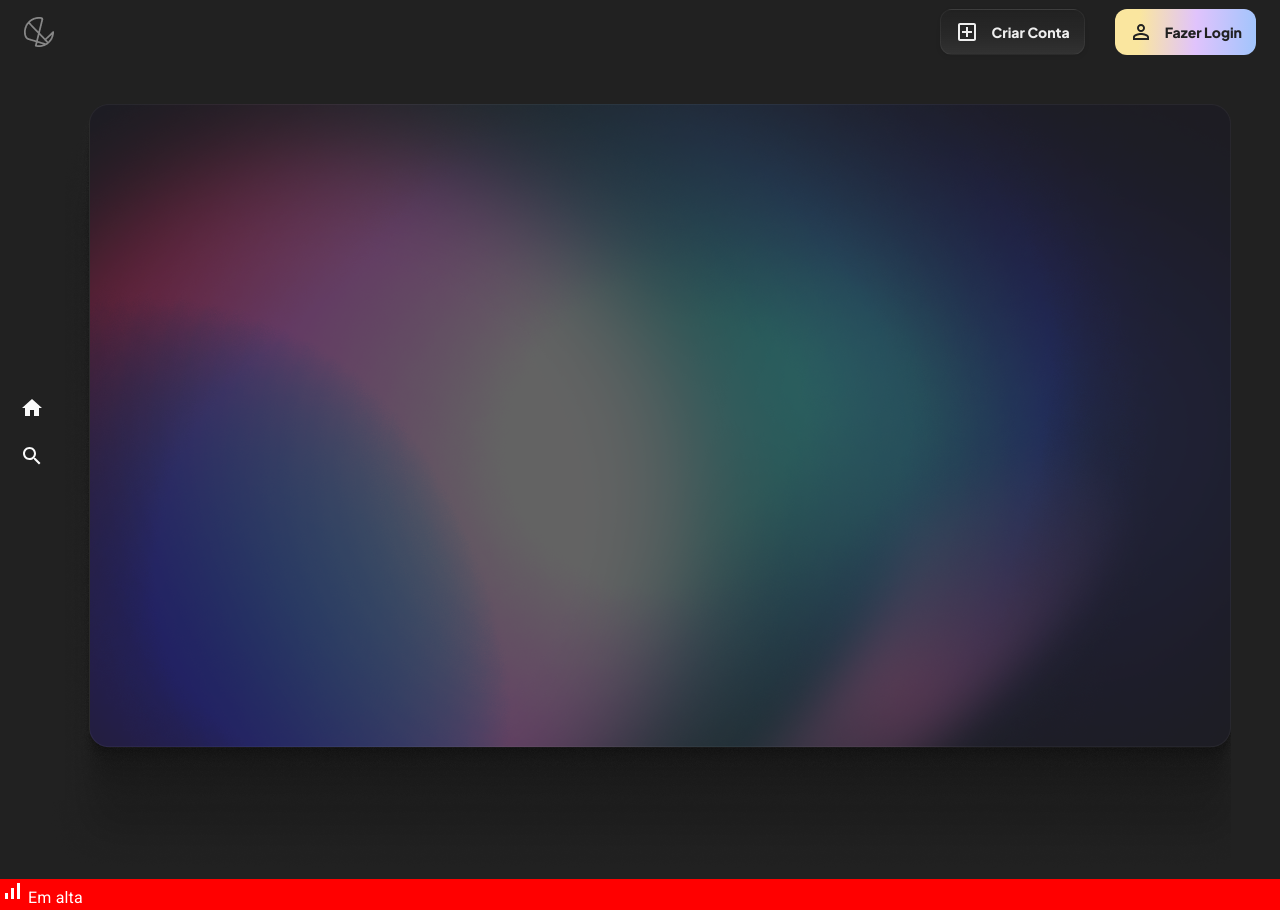
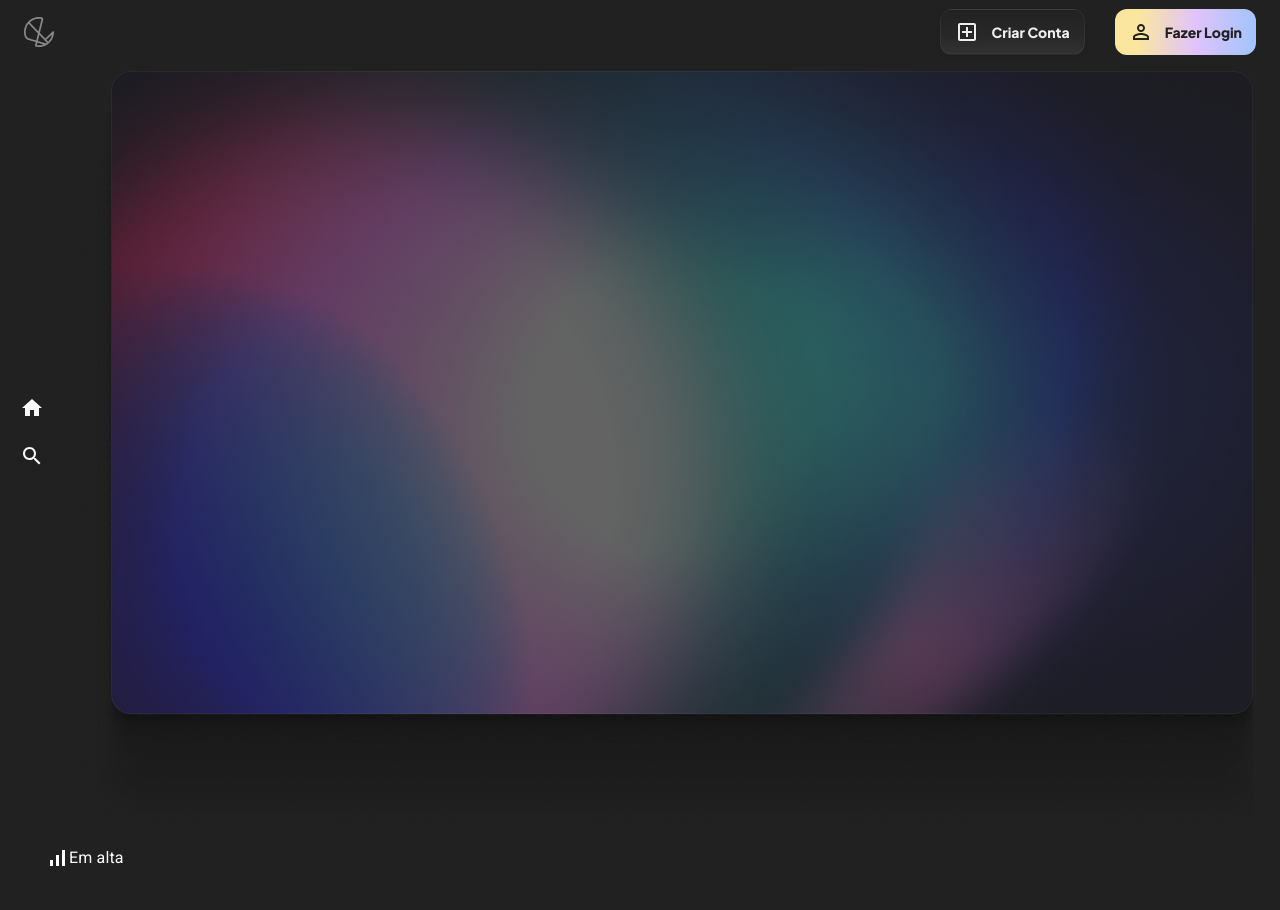
Before and after one commit to DaviSant0s/telos-flix, a React (Create React App) app: page / in a window 1280 px wide. After the commit the page ends 870 px from the top, so only its background shows below. Built offline with nearby package versions, Linux system fonts and the light colour scheme.

Commit message:
fix(gambiarra): gambiarra para resolver o problema da sobreposição

```diff
--- a/src/components/header/index.jsx
+++ b/src/components/header/index.jsx
@@ -19,6 +19,8 @@ import LoginButton from '../loginButton';
 import CriateAccountButton from '../criateAccountButton';
 import AppBarActions from '../appBarActions';
 
+
+/* , paddingTop: `${theme.mixins.toolbar.minHeight}px`  */
 const drawerWidth = 240;
 
 /* Estilização de quando ele tá aberto (open)*/
@@ -97,27 +99,23 @@ export default function MiniDrawer() {
   const theme = useTheme();
 
   return (
-    <Box sx={{ display: 'flex', paddingTop: `${theme.mixins.toolbar.minHeight}px` }}>
+    <Box sx={{ display: 'flex'}}>
       <CssBaseline />
       <AppBar position="fixed" elevation={0}>
         <Toolbar sx={{
           display: "flex",
           justifyContent:"space-between",
         }}>
-
           <img src={logo} alt="logo"/>
           <AppBarActions actions={[<CriateAccountButton/>, <LoginButton/>]}/>
-
         </Toolbar>
       </AppBar>
-
       <Drawer variant="permanent">
         <DrawerHeader>
           <IconButton sx={{color: "#fff"}}>
             {theme.direction === 'rtl' ? <ChevronRightIcon /> : <ChevronLeftIcon />}
           </IconButton>
         </DrawerHeader>
-
         <List
           sx={{
             height: "100%",
@@ -125,7 +123,6 @@ export default function MiniDrawer() {
             flexDirection: "column",
             justifyContent: "center"
           }}>
-
           {['Home', 'Search'].map((text, index) => (
             <ListItem key={text} disablePadding sx={{ display: 'block' }}>
               <ListItemButton
@@ -155,5 +152,6 @@ export default function MiniDrawer() {
       <Box component="main" sx={{ flexGrow: 1, p: 3 }}>
       </Box>
     </Box>
+
   );
 }
--- a/src/components/mainVideo/index.jsx
+++ b/src/components/mainVideo/index.jsx
@@ -3,6 +3,6 @@ import image from './Hero.png'
 
 export default function MainVideo() {
   return (
-    <div><img src={image} alt="" /></div>
+    <div style={{backgroundColor: 'transparent'}}><img src={image} alt="" /></div>
   )
 }
--- a/src/components/trending/index.css
+++ b/src/components/trending/index.css
@@ -1,22 +1,8 @@
-.trendingSection{
-    background-color: red;
-    width: 100%;
+.trendingSection .labelSection{
     display: flex;
-    flex-direction: row;
-    justify-content: start;
-    align-items: center;
-}
-
-.labelSection{
-
-}
-
-/* .trendingSection .labelSection{
-    display: flex;
-    flex-direction: row;
     justify-content: start;
     align-items: center;
 }
 .trendingSection{
     width: 100%;
-} */
+}
--- a/src/pages/home/index.jsx
+++ b/src/pages/home/index.jsx
@@ -4,9 +4,11 @@ import Trending from '../../components/trending';
 
 function Home() {
   return (
-    <div>
-      <MainVideo/>
-      <Trending/>
+    <div style={{marginTop: '0.80%', marginLeft: '3.52%'}}>
+      <div style={{paddingTop: '1%'}}>
+        <MainVideo/>
+        <Trending/>
+      </div>
     </div>
   )
 }
```
